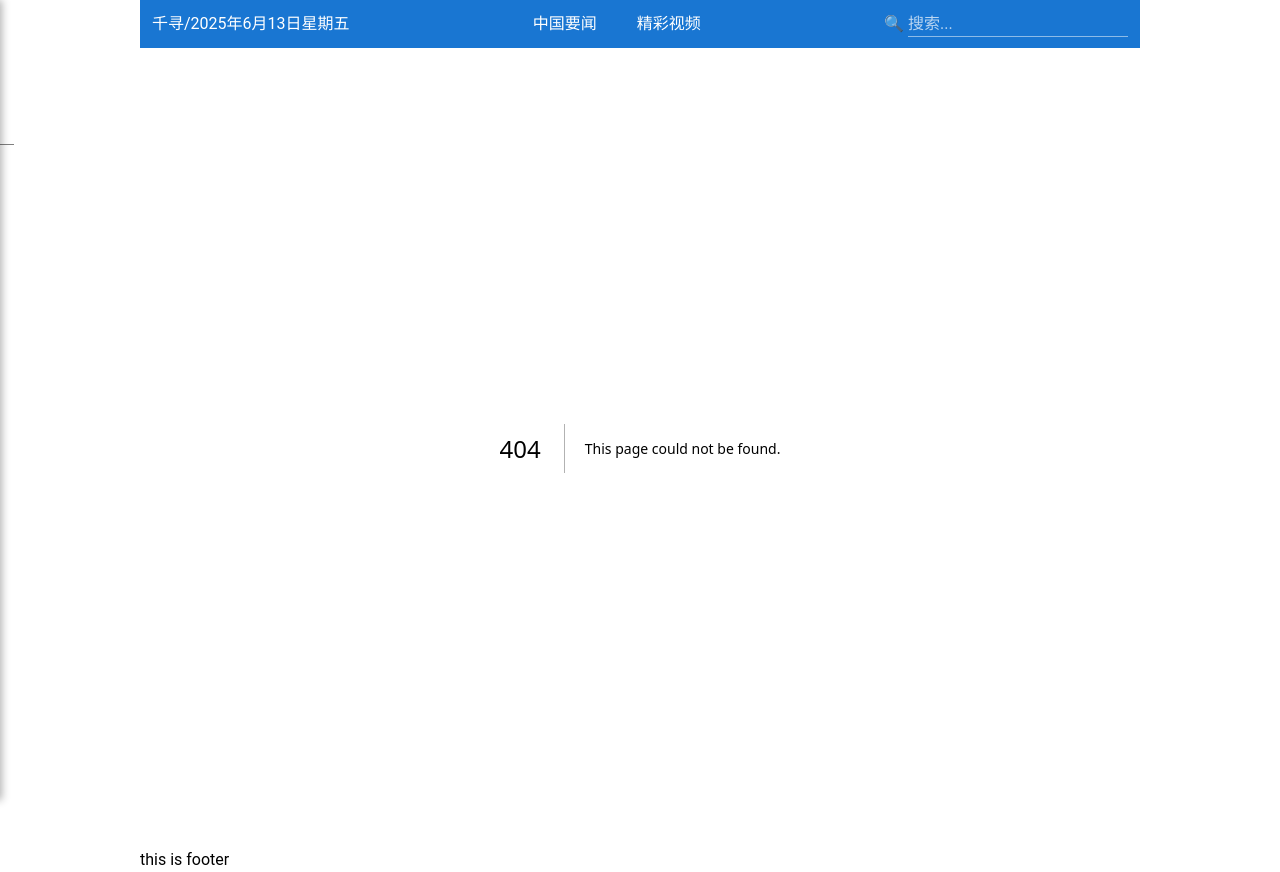
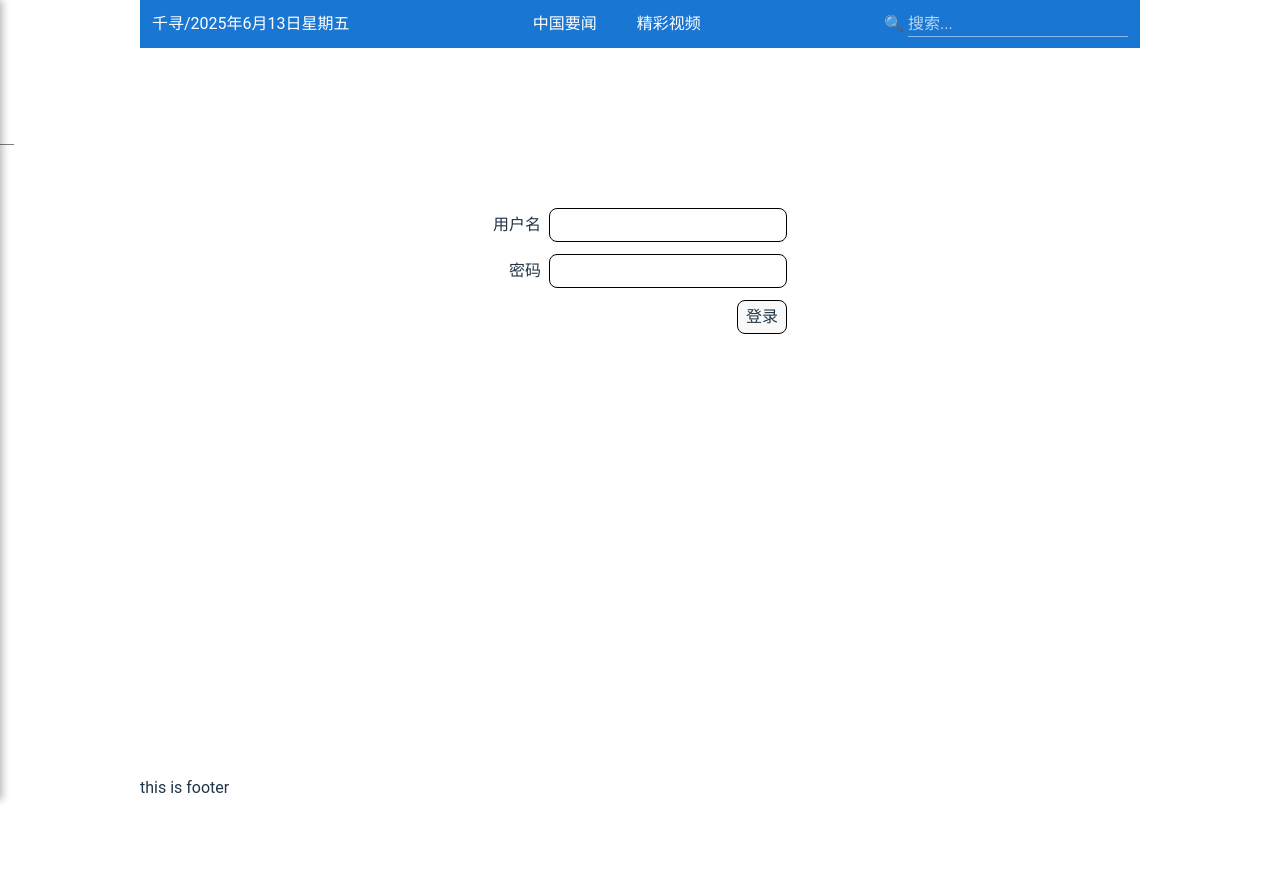
Before and after one commit to lwnl/qianxun-next, a Next.js app: page /pages/login in a window 1280 px wide. Before the commit this address had no page. After the commit the page ends 800 px from the top, so only its background shows below. Built offline with nearby package versions, Linux system fonts and the light colour scheme.

Commit message:
设定login-page样式

```diff
--- a/src/app/globals.scss
+++ b/src/app/globals.scss
@@ -9,4 +9,10 @@
   max-width: 1000px;
   min-width: 350px;
   margin: 0 auto;
+  display: flex;
+  flex-direction: column;
 }
+
+.children {
+  flex-grow: 1;
+}
--- a/src/app/layout.tsx
+++ b/src/app/layout.tsx
@@ -1,6 +1,6 @@
 import type { Metadata } from "next";
-import Header from '@/app/components/Header'
-import Footer from '@/app/components/Footer'
+import Header from "@/app/components/Header";
+import Footer from "@/app/components/Footer";
 
 import "./globals.scss";
 
@@ -16,11 +16,9 @@ export default function RootLayout({
 }>) {
   return (
     <html lang="zh">
-      <body
-        className="app-container"
-      >
+      <body className="app-container">
         <Header />
-        {children}
+        <div className="children">{children}</div>
         <Footer />
       </body>
     </html>
--- /dev/null
+++ b/src/app/pages/add-news/page.tsx
@@ -0,0 +1,15 @@
+"use client";
+
+import { useState, useEffect } from "react";
+import axios from "axios";
+import Link from "next/link";
+
+
+export default function AddNewsPage() {
+
+  return (
+    <section className="add-news-page">
+
+    </section>
+  );
+}
--- /dev/null
+++ b/src/app/pages/login/LoginPage.scss
@@ -0,0 +1,28 @@
+.login-page {
+  margin-top: 20vh;
+  form {
+    margin: auto;
+    display: flex;
+    flex-direction: column;
+    align-items: flex-end;
+    gap: var(--size-300);
+    width: fit-content;
+  }
+
+  input,
+  button {
+    padding: var(--size-100) var(--size-200);
+    margin-left: var(--size-200);
+    border-radius: var(--size-200);
+    border: 1px solid rgb(0, 0, 0);
+    outline: 0;
+
+    &:hover {
+      background-color: #e8f0fe;
+    }
+  }
+
+  button:active {
+    scale: 1.05;
+  }
+}
--- /dev/null
+++ b/src/app/pages/login/page.tsx
@@ -0,0 +1,24 @@
+"use client";
+
+import { useState, useEffect } from "react";
+import axios from "axios";
+import Link from "next/link";
+import './LoginPage.scss'
+
+export default function LoginPage() {
+  return (
+    <section className="login-page">
+      <form>
+        <label>
+          用户名
+          <input type="text" name="username" required />
+        </label>
+        <label>
+          密码
+          <input type="password" name="password" required />
+        </label>
+        <button>登录</button>
+      </form>
+    </section>
+  );
+}
--- a/src/app/pages/news/page.tsx
+++ b/src/app/pages/news/page.tsx
@@ -51,7 +51,7 @@ export default function NewsPage() {
           <div className="important-news">
             {currentNewsList.map((news) => (
               <div key={news.id}>
-                <Link href={`news/${news.id}`}>
+                <Link href={`news/${news.id}`} target="_blank" rel="noopener noreferrer">
                   <h5>{news.title}</h5>
                 </Link>
                 <p>{news.createdAt}</p>
```
Also changed, not shown: 1 other file (tests, documents, lock files or other folders).
